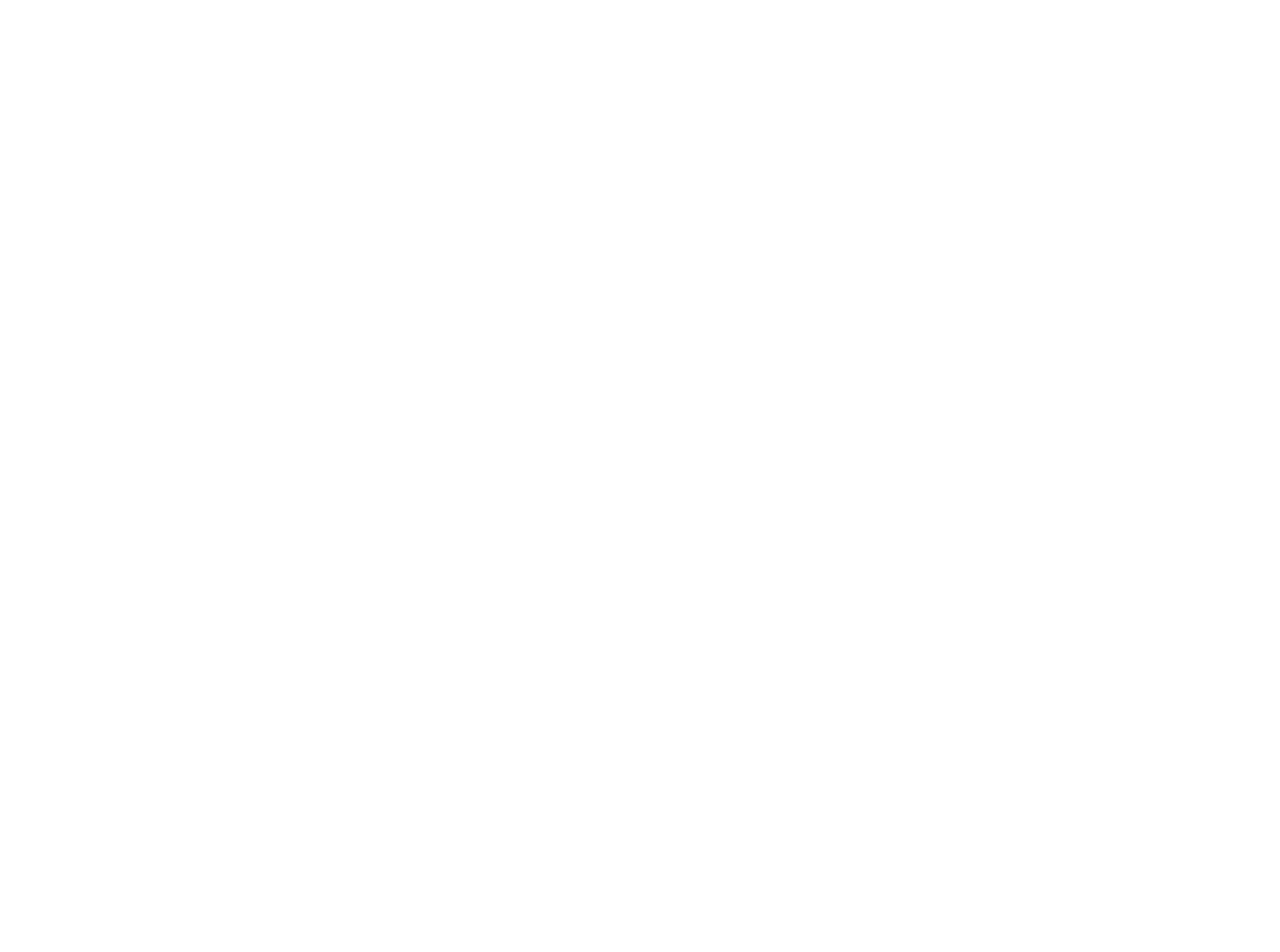
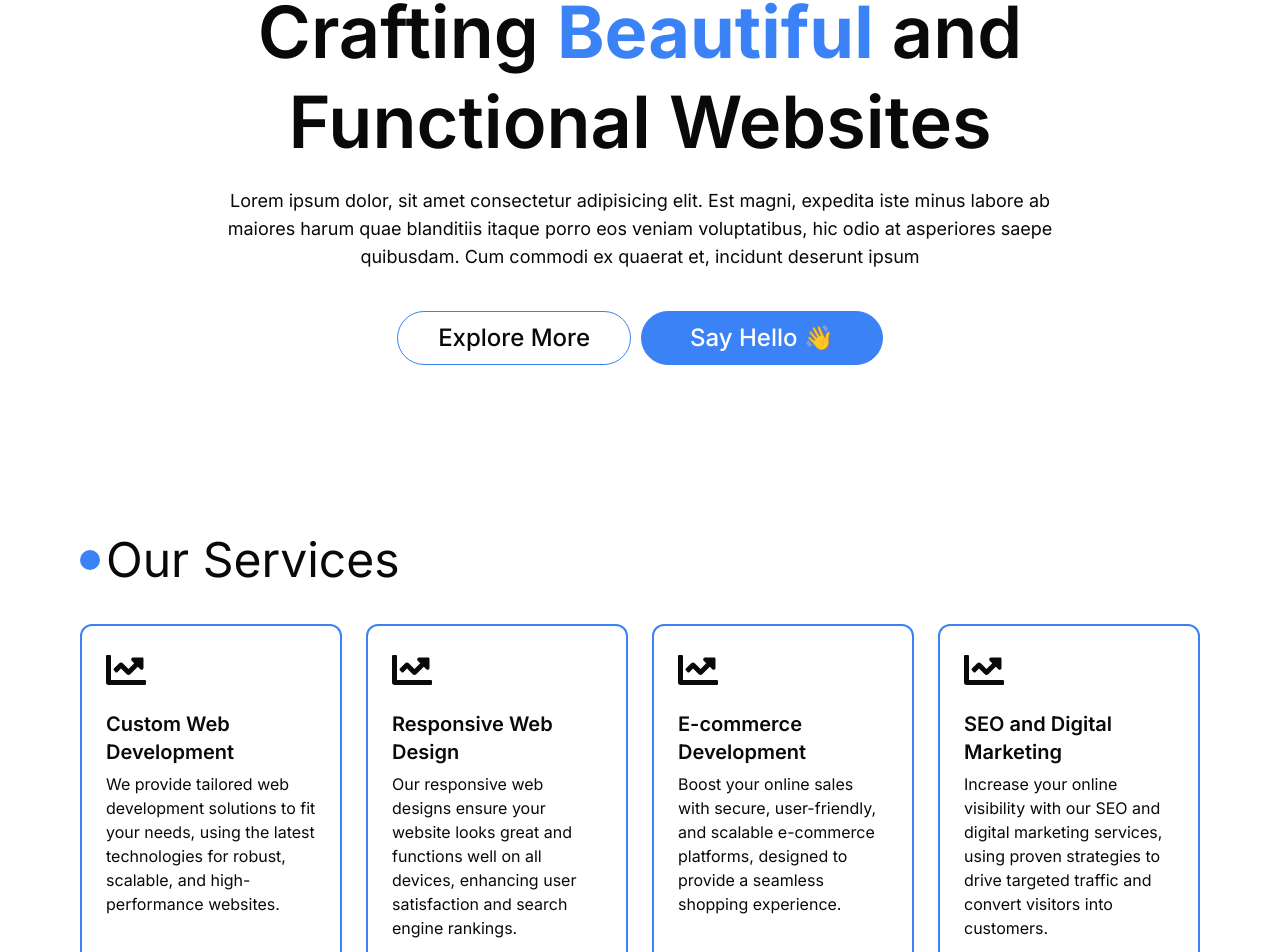
Before and after one commit to safkat07/projectXOfficial, a Next.js app: page / in a window 1280 px wide. Shown: the part 262-1214 px from the top of the page. Before the commit the page ends 800 px from the top, so only its background shows below. Built offline with nearby package versions, Linux system fonts and the light colour scheme.

Commit message:
our services section created

```diff
--- a/package.json
+++ b/package.json
@@ -16,6 +16,7 @@
     "next": "14.2.4",
     "react": "^18",
     "react-dom": "^18",
+    "react-icons": "^5.2.1",
     "tailwind-merge": "^2.3.0",
     "tailwindcss-animate": "^1.0.7"
   },
--- a/src/app/page.tsx
+++ b/src/app/page.tsx
@@ -1,10 +1,12 @@
 import Banner from "@/components/Banner";
+import Services from "@/components/Services";
 import Image from "next/image";
 
 export default function Home() {
   return (
     <div>
-      <Banner/>
+      <Banner />
+      <Services />
     </div>
   );
 }
--- a/src/components/Banner.tsx
+++ b/src/components/Banner.tsx
@@ -3,10 +3,19 @@
 
 export default function Banner() {
   return (
-    <div>
+    <div className='flex  justify-center min-h-[60vh] md:min-h-[calc(100vh-80px)] items-center h-fit'>
       <MaxContentWrapper>
-        <div >
-
+        <div className='lg:pt-0 pt-10'>
+          <div className='text-center '>
+            <h1 className='lg:text-7xl  md:text-5xl xl:w-3/4 w-full  text-4xl text-wrap mx-auto font-semibold  !leading-tight'>Crafting <span className='text-blue-500 font-bold'>Beautiful</span> and Functional Websites</h1>
+            <p className='md:pt-5 pt-7  xl:w-3/4 w-full mx-auto text-lg'>
+              Lorem ipsum dolor, sit amet consectetur adipisicing elit. Est magni, expedita iste minus labore ab maiores harum quae blanditiis itaque porro eos veniam voluptatibus, hic odio at asperiores saepe quibusdam. Cum commodi ex quaerat et, incidunt deserunt ipsum
+            </p>
+            <div className='flex lg:flex-row flex-col gap-2.5 text-2xl pt-10 justify-center   items-center'>
+              <button className='border rounded-full font-medium border-blue-500 px-10 py-2.5'>Explore More</button>
+              <button className='border rounded-full font-medium text-white bg-blue-500 border-blue-500 px-12  py-2.5'>Say Hello 👋</button>
+            </div>
+          </div>
         </div>
       </MaxContentWrapper>
     </div>
--- /dev/null
+++ b/src/components/HeadingText.tsx
@@ -0,0 +1,15 @@
+import React from 'react'
+
+const HeadingText = ({ title }: {
+    title: string
+}) => {
+    return (
+        <h1 className='flex items-center gap-1.5 lg:text-5xl text-3xl'>
+            <div className='size-5 shrink-0 rounded-full bg-blue-500'>
+            </div>
+            {title}
+        </h1>
+    )
+}
+
+export default HeadingText
--- a/src/components/Navbar.tsx
+++ b/src/components/Navbar.tsx
@@ -11,7 +11,7 @@
                         Crafters
                     </div>
                     <div className='lg:block hidden'>
-                        <ul className='flex  font-medium items-center '>
+                        <ul className='flex  font-medium  lg:gap-x-4 items-center '>
                             <li className='border rounded-full hover:bg-blue-500 hover:text-white transition-all cursor-pointer font-medium border-blue-500 px-3 py-1.5'>Home</li>
                             <li className=' rounded-full hover:bg-blue-500 hover:text-white transition-all cursor-pointer font-medium border-blue-500 px-3 py-1.5'>Services</li>
                             <li className=' rounded-full hover:bg-blue-500 hover:text-white transition-all cursor-pointer font-medium border-blue-500 px-3 py-1.5'>Works</li>
--- /dev/null
+++ b/src/components/Services.tsx
@@ -0,0 +1,43 @@
+import React from 'react'
+import MaxContentWrapper from './MaxContentWrapper'
+import HeadingText from './HeadingText'
+import ServicesCards from './ServicesCards'
+
+const Services = () => {
+    const allservices = [
+        {
+            headingTitle: "Custom Web Development",
+            description: "We provide tailored web development solutions to fit your needs, using the latest technologies for robust, scalable, and high-performance websites."
+        },
+        {
+            headingTitle: "Responsive Web Design",
+            description: "Our responsive web designs ensure your website looks great and functions well on all devices, enhancing user satisfaction and search engine rankings."
+        },
+        {
+            headingTitle: "E-commerce Development",
+            description: "Boost your online sales with secure, user-friendly, and scalable e-commerce platforms, designed to provide a seamless shopping experience."
+        },
+        {
+            headingTitle: "SEO and Digital Marketing",
+            description: "Increase your online visibility with our SEO and digital marketing services, using proven strategies to drive targeted traffic and convert visitors into customers."
+        }
+    ];
+
+    return (
+        <div className='h-full pb-10'>
+            <MaxContentWrapper>
+                <HeadingText title='Our Services' />
+
+                <div className='grid grid-cols-1 pt-10  sm:grid-cols-2 md:grid-cols-2 lg:grid-cols-4 gap-6'>
+                    {allservices.map((service, index) => (
+                        <div key={index} className='flex'>
+                            <ServicesCards headingTitle={service.headingTitle} description={service.description} />
+                        </div>
+                    ))}
+                </div>
+            </MaxContentWrapper>
+        </div>
+    )
+}
+
+export default Services
--- /dev/null
+++ b/src/components/ServicesCards.tsx
@@ -0,0 +1,20 @@
+import React from 'react'
+import { FaChartLine } from "react-icons/fa";
+
+const ServicesCards = ({ headingTitle, description }: { headingTitle: string, description: string }) => {
+    return (
+        <div className='w-full border-2 cursor-pointer group hover:bg-blue-500 transition-all border-blue-500 rounded-xl p-6 flex flex-col justify-between'>
+            <div className='group-hover:text-white'>
+                <FaChartLine className='size-10' />
+                <p className='text-xl pt-5 font-semibold'>
+                    {headingTitle}
+                </p>
+                <p className='pt-1.5'>
+                    {description}
+                </p>
+            </div>
+        </div>
+    )
+}
+
+export default ServicesCards
```
Also changed, not shown: 1 other file (tests, documents, lock files or other folders).
